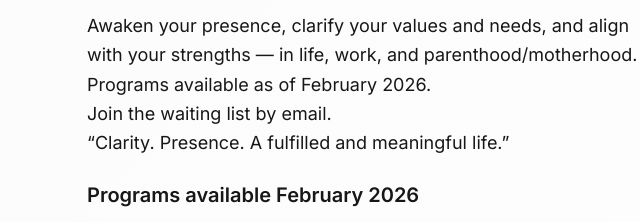
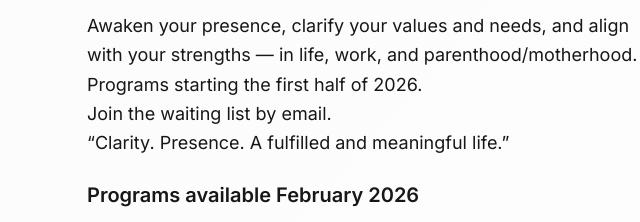
Before and after one commit to katisunray/katisunray.github.io, an Eleventy site: page src/content/products/mindful-presence-parenting-coaching.md in a window 1280 px wide. Shown: the part 212-434 px from the top of the page, 585-1225 px from the left. Built offline with nearby package versions, Linux system fonts and the light colour scheme; Eleventy itself is replaced by a stand-in of ours; files that its build step writes are made by us from their sources.

Commit message:
Update mindful-presence-parenting-coaching.md

```diff
--- a/src/content/products/mindful-presence-parenting-coaching.md
+++ b/src/content/products/mindful-presence-parenting-coaching.md
@@ -21,6 +21,6 @@ seo:
 ---
 
 - Awaken your presence, clarify your values and needs, and align with your strengths — in life, work, and parenthood/motherhood.
-- Programs available as of February 2026.
+- Programs starting the first half of 2026.
 - Join the waiting list by email.
 - “Clarity. Presence. A fulfilled and meaningful life.”
```
